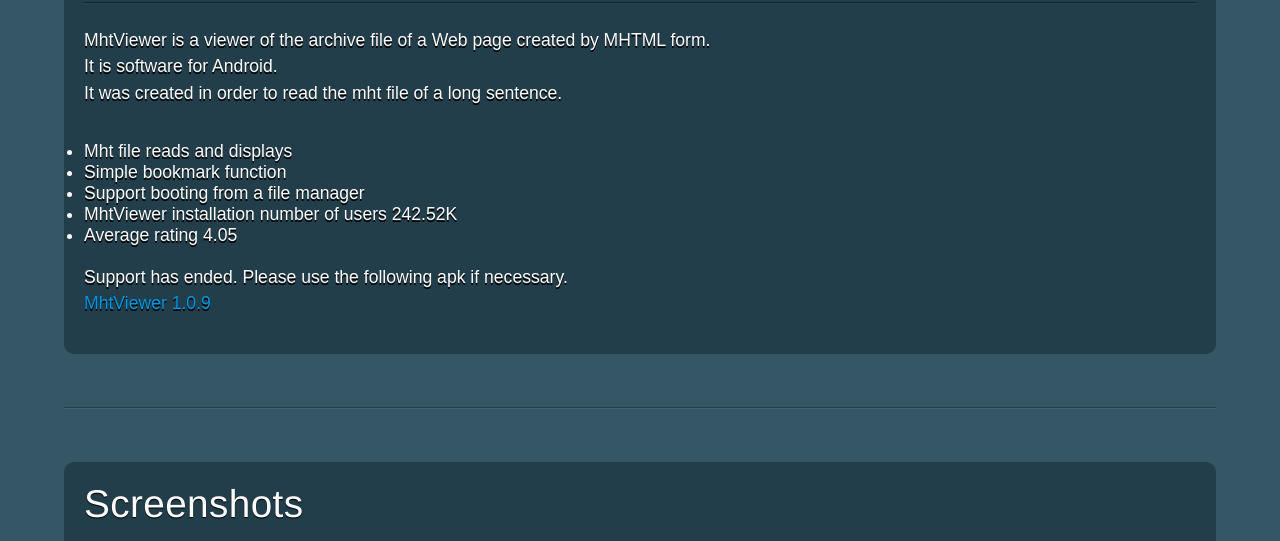
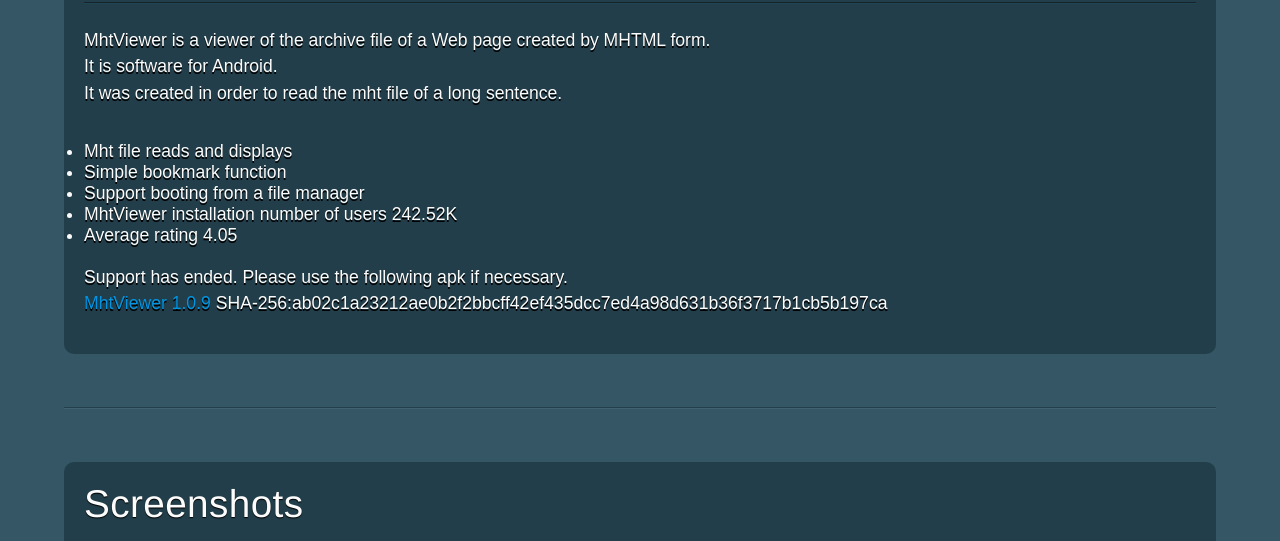
Before and after one commit to tflare/tflare, a plain HTML site: page docs/android/mhtviewer.html in a window 1280 px wide. Shown: the part 259-800 px from the top of the page. Drawn offline with Linux system fonts and the light colour scheme.

Commit message:
Update mhtviewer.html
MhtViewer1.0.9.apk SHA-256を追加

```diff
--- a/docs/android/mhtviewer.html
+++ b/docs/android/mhtviewer.html
@@ -63,7 +63,7 @@
 <p>
 Support has ended.
 Please use the following apk if necessary.<br />
-  <a href="apk/MhtViewer1.0.9.apk">MhtViewer 1.0.9</a></p>
+  <a href="apk/MhtViewer1.0.9.apk">MhtViewer 1.0.9</a> SHA-256:ab02c1a23212ae0b2f2bbcff42ef435dcc7ed4a98d631b36f3717b1cb5b197ca</p>
                     </div>
                 </article>
 
```
